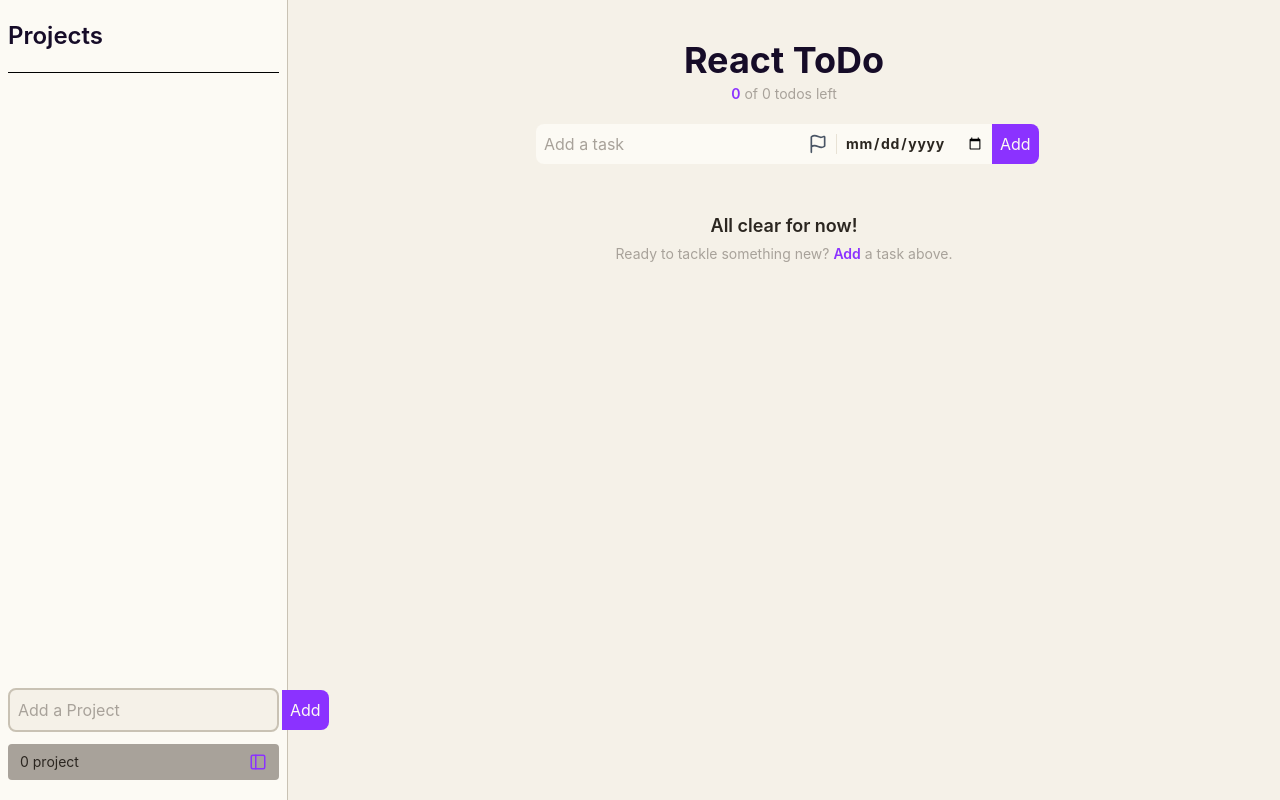
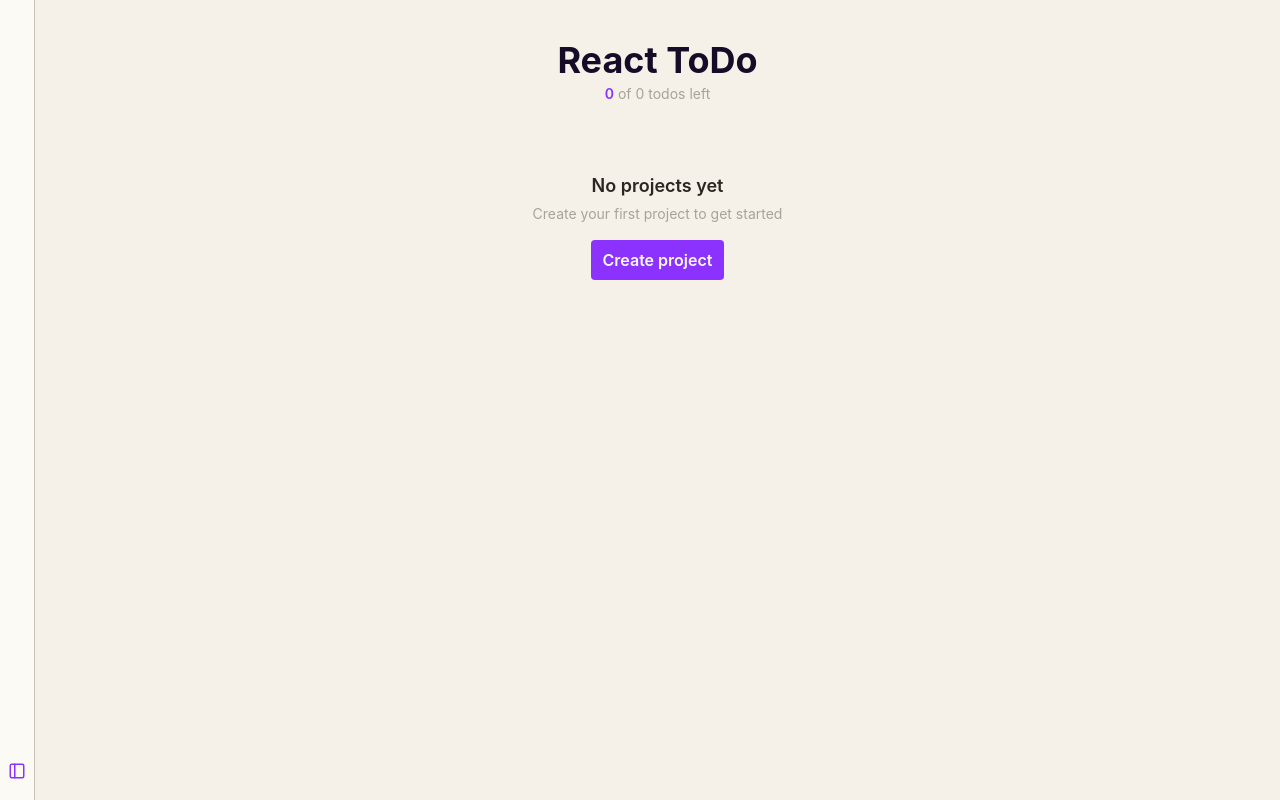
Before and after one commit to AmrGamalbit/react-todo, a React (Vite) app: page / in a window 1280 px wide. Built offline with nearby package versions, Linux system fonts and the light colour scheme.

Commit message:
feat: make EmptyState component reusable for empty project/task views

```diff
--- a/src/App.jsx
+++ b/src/App.jsx
@@ -22,8 +22,8 @@ function App() {
     updateItem: updateProject,
     removeItem: removeProject,
   } = useCollection("projects", []);
-  const [currentProjectId, setCurrentProjectId] = useState(projects[0]);
-  const [isSidebarOpen, setIsSidebarOpen] = useState(true);
+  const [currentProjectId, setCurrentProjectId] = useState(projects?.[0]?.id);
+  const [isSidebarOpen, setIsSidebarOpen] = useState(false);
   const visibleTodos = todos.filter((todo) => todo.project == currentProjectId);
 
   const completedCount = visibleTodos.filter((todo) => todo.completed).length;
@@ -48,10 +48,6 @@ function App() {
     updateTodo(id, { title: newTitle });
   };
 
-  const handleAddClick = () => {
-    inputRef.current.focus();
-  };
-
   const handleClearCompleted = () => {
     setTodos((prevTodos) => prevTodos.filter((todo) => !todo.completed));
   };
@@ -67,24 +63,73 @@ function App() {
 
   const handlePanelToggle = () => setIsSidebarOpen((prev) => !prev);
 
+  const getContent = () => {
+    if (projects.length == 0) {
+      return (
+        <EmptyState
+          heading="No projects yet"
+          message="Create your first project to get started"
+          actionLabel="Create project"
+          onAction={() => setIsSidebarOpen(true)}
+        />
+      );
+    } else if (projects.length > 1 && !currentProjectId) {
+      return (
+        <EmptyState
+          heading="No projects selected"
+          message="Select a project from the sidebar to see its tasks"
+          actionLabel="View projects"
+          onAction={() => setIsSidebarOpen(true)}
+        />
+      );
+    } else if (visibleTodos.length == 0) {
+      return (
+        <>
+          <TodoForm inputRef={inputRef} onAddTodo={handleAddTodo} />
+          <EmptyState
+            heading="No tasks yet"
+            actionLabel="Add your first task to this project"
+            onAction={() => inputRef.current.focus()}
+          />
+        </>
+      );
+    } else {
+      return (
+        <>
+          <TodoForm inputRef={inputRef} onAddTodo={handleAddTodo} />
+          <TodoList
+            todos={visibleTodos}
+            onToggle={handleToggle}
+            onEdit={handleEditTodo}
+            onDelete={removeTodo}
+            onClearCompleted={handleClearCompleted}
+          />
+        </>
+      );
+    }
+  };
+
   return (
     <div className="flex min-h-screen">
       {isSidebarOpen ? (
         <ProjectSidebar
           projects={projects}
+          currentProject={currentProjectId}
           onSelect={setCurrentProjectId}
           onEdit={handleEditProject}
           onDelete={removeProject}
           onAdd={handleAddProject}
           onPanelToggle={handlePanelToggle}
         />
-      ) : (<div className="bg-surface border-r border-border-strong px-2 py-5 flex items-end">
-        <button
-          className="text-primary hover:text-primary-hover transition-colors"
-          onClick={handlePanelToggle}
-        >
-          <PanelLeft size={18} />
-        </button></div>
+      ) : (
+        <div className="bg-surface border-r border-border-strong px-2 py-5 flex items-end">
+          <button
+            className="text-primary hover:text-primary-hover transition-colors"
+            onClick={handlePanelToggle}
+          >
+            <PanelLeft size={18} />
+          </button>
+        </div>
       )}
 
       <main className="flex-1">
@@ -94,18 +139,7 @@ function App() {
             totalCount={totalCount}
           />
         </Header>
-        <TodoForm inputRef={inputRef} onAddTodo={handleAddTodo} />
-        {todos.length > 0 ? (
-          <TodoList
-            todos={visibleTodos}
-            onToggle={handleToggle}
-            onEdit={handleEditTodo}
-            onDelete={removeTodo}
-            onClearCompleted={handleClearCompleted}
-          />
-        ) : (
-          <EmptyState onAddClick={handleAddClick} />
-        )}
+        {getContent()}
       </main>
     </div>
   );
--- a/src/components/EmptyState.jsx
+++ b/src/components/EmptyState.jsx
@@ -1,17 +1,14 @@
-function EmptyState({ onAddClick }) {
+function EmptyState({ heading, message, actionLabel, onAction }) {
   return (
     <div className="flex flex-col items-center justify-center py-12 px-4 text-center">
-      <h2 className="text-lg font-semibold text-body ">All clear for now!</h2>
-      <p className="mt-1 text-sm text-muted max-w-sm">
-        Ready to tackle something new?{" "}
-        <button
-          className="font-semibold text-primary cursor-pointer"
-          onClick={onAddClick}
-        >
-          Add
-        </button>{" "}
-        a task above.
-      </p>
+      <h2 className="text-lg font-semibold text-body ">{heading}</h2>
+      <p className="mt-1 text-sm text-muted max-w-sm">{message}</p>
+      <button
+        className="mt-4 font-semibold bg-primary hover:bg-primary-hover rounded text-surface py-2 px-3 transition-colors"
+        onClick={onAction}
+      >
+        {actionLabel}
+      </button>
     </div>
   );
 }
--- a/src/components/ProjectItem.jsx
+++ b/src/components/ProjectItem.jsx
@@ -1,7 +1,7 @@
 import { useState, useRef } from "react";
 import { Trash } from "lucide-react";
 
-function ProjectItem({ project, onDelete, onEdit, onSelect }) {
+function ProjectItem({ project, onDelete, onEdit, onSelect, isSelected }) {
   const [isEditing, setIsEditing] = useState(false);
   const [editedText, setEditedText] = useState(project.title);
   const inputRef = useRef(null);
@@ -17,7 +17,9 @@ function ProjectItem({ project, onDelete, onEdit, onSelect }) {
   };
 
   return (
-    <div className="flex hover:bg-bg transition-colors p-1 rounded">
+    <div
+      className={`flex transition-colors p-1 rounded ${isSelected ? "bg-primary/10 text-primary hover:bg-primary-hover/20" : "bg-surface hover:bg-bg"}`}
+    >
       <div className="flex-1">
         {isEditing ? (
           <input
--- a/src/components/ProjectList.jsx
+++ b/src/components/ProjectList.jsx
@@ -1,10 +1,10 @@
 import ProjectItem from "./ProjectItem";
 
-function ProjectList({ projects, onDelete, onEdit, onSelect }) {
+function ProjectList({ projects, onDelete, onEdit, onSelect, currentProject }) {
   return (
     <div>
       {projects.map((project) => (
-        <ProjectItem key={project.id} project={project} onDelete={onDelete} onEdit={onEdit} onSelect={onSelect} />
+        <ProjectItem key={project.id} project={project} onDelete={onDelete} onEdit={onEdit} onSelect={onSelect} isSelected={project.id == currentProject} />
       ))}
     </div>
   );
--- a/src/components/ProjectSidebar.jsx
+++ b/src/components/ProjectSidebar.jsx
@@ -4,6 +4,7 @@ import { PanelLeft } from "lucide-react";
 
 function ProjectSidebar({
   projects,
+  currentProject,
   onAdd,
   onDelete,
   onEdit,
@@ -17,6 +18,7 @@ function ProjectSidebar({
         <div className="border-t border-mute py-5">
           <ProjectList
             projects={projects}
+            currentProject={currentProject}
             onDelete={onDelete}
             onEdit={onEdit}
             onSelect={onSelect}
```
